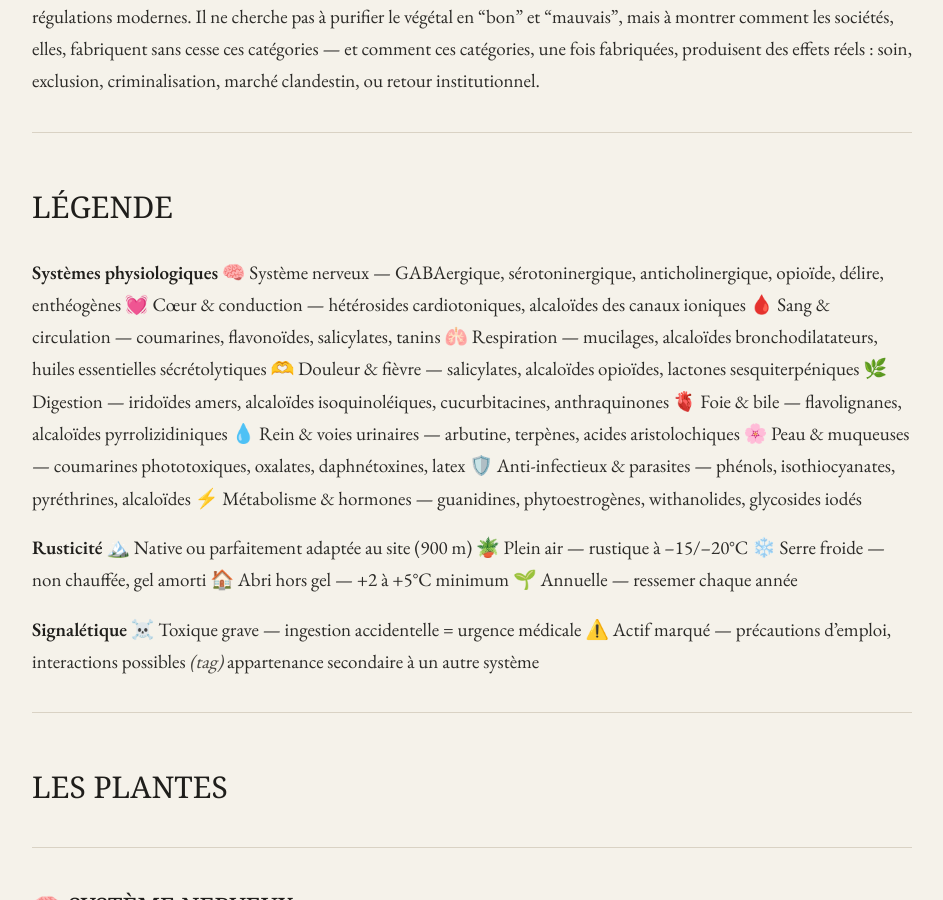
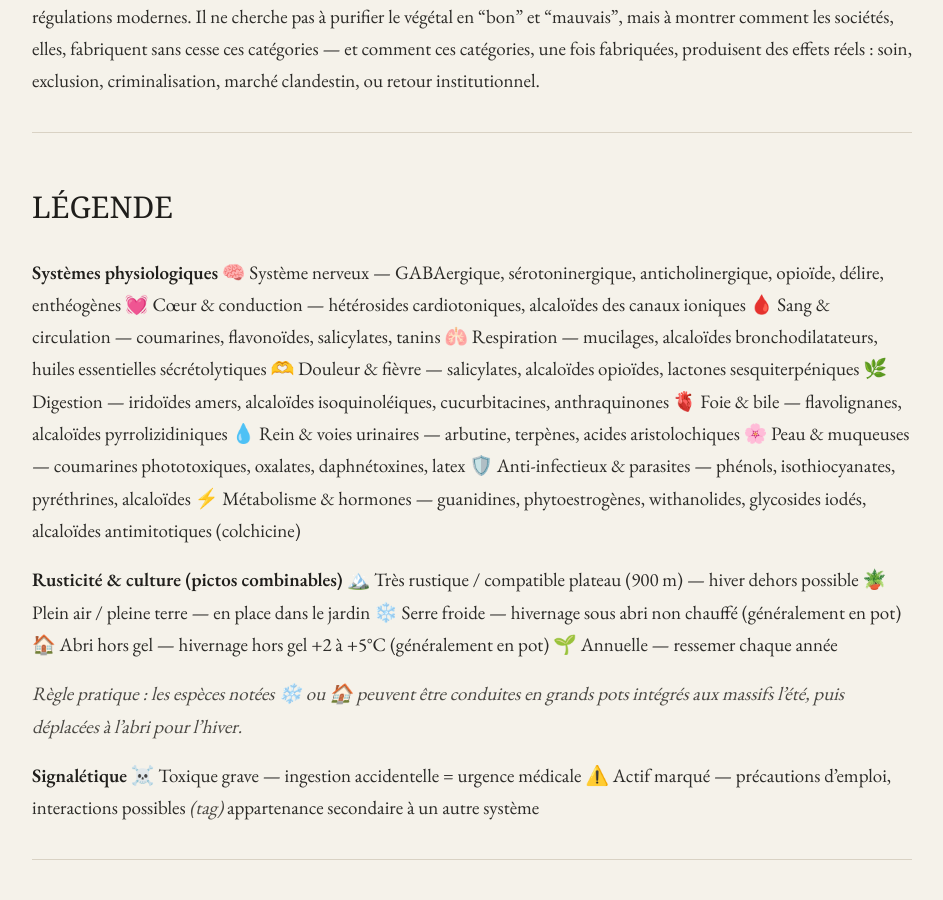
Before and after one commit to julien-lambert/jardin_des_simples, a Jekyll site: the page built from index.md, in a window 1280 px wide and 900 px high, scrolled down 16714 px. Shown: the whole window, without its empty margins (168-1111 px from the left). Built offline with Jekyll 4.4.1, drawn with Linux system fonts in a browser that asks for light colours; some web fonts are replaced; some of the changed text lies outside the part shown.

Commit message:
Update medicinal properties and cultivation details

```diff
--- a/index.md
+++ b/index.md
@@ -209,14 +209,16 @@ Ce jardin, enfin, peut se définir rigoureusement comme un *hortus simplicium* a
 💧 Rein & voies urinaires — arbutine, terpènes, acides aristolochiques
 🌸 Peau & muqueuses — coumarines phototoxiques, oxalates, daphnétoxines, latex
 🛡️ Anti-infectieux & parasites — phénols, isothiocyanates, pyréthrines, alcaloïdes
-⚡ Métabolisme & hormones — guanidines, phytoestrogènes, withanolides, glycosides iodés
+⚡ Métabolisme & hormones — guanidines, phytoestrogènes, withanolides, glycosides iodés, alcaloïdes antimitotiques (colchicine)
 
-**Rusticité**
-🏔️ Native ou parfaitement adaptée au site (900 m)
-🪴 Plein air — rustique à –15/–20°C
-❄️ Serre froide — non chauffée, gel amorti
-🏠 Abri hors gel — +2 à +5°C minimum
+**Rusticité & culture (pictos combinables)**
+🏔️ Très rustique / compatible plateau (900 m) — hiver dehors possible
+🪴 Plein air / pleine terre — en place dans le jardin
+❄️ Serre froide — hivernage sous abri non chauffé (généralement en pot)
+🏠 Abri hors gel — hivernage hors gel +2 à +5°C (généralement en pot)
 🌱 Annuelle — ressemer chaque année
+
+_Règle pratique : les espèces notées ❄️ ou 🏠 peuvent être conduites en grands pots intégrés aux massifs l’été, puis déplacées à l’abri pour l’hiver._
 
 **Signalétique**
 ☠️ Toxique grave — ingestion accidentelle = urgence médicale
@@ -705,6 +707,8 @@ Les chemins dessinent l’étoile ; les massifs remplissent les “alvéoles”
 - **Triangles internes** : plantes moyennes à hautes (hauteur humaine / grandes hampes).
 - **Intertriangles externes** : plantes basses (tapis, landes, aromatiques, rosettes).
 
+Dans chaque massif, la plantation suit un dégradé radial : **fond de massif (côté centre) = totem(s)**, **milieu = plantes moyennes**, **bord de chemin = plantes basses**. Cette règle maintient la lisibilité des chemins (le dessin) et évite que le végétal “mange” la géométrie.
+
 -----
 
 ### Affectation des fonctions physiologiques (les 11 emplacements)
@@ -751,7 +755,7 @@ Les chemins dessinent l’étoile ; les massifs remplissent les “alvéoles”
 - **Totem** : arnica
 - **Option estivale (annuelle)** : pavot somnifère
 
-#### ⚡ Métabolisme & hormones — Triangle interne (moyen)
+#### ⚡ Métabolisme & hormones — guanidines, phytoestrogènes, withanolides, glycosides iodés, alcaloïdes antimitotiques (colchicine)
 - **Totem** : colchique
 - **Complément (mi-ombre possible)** : sceau-de-Salomon
 
```
